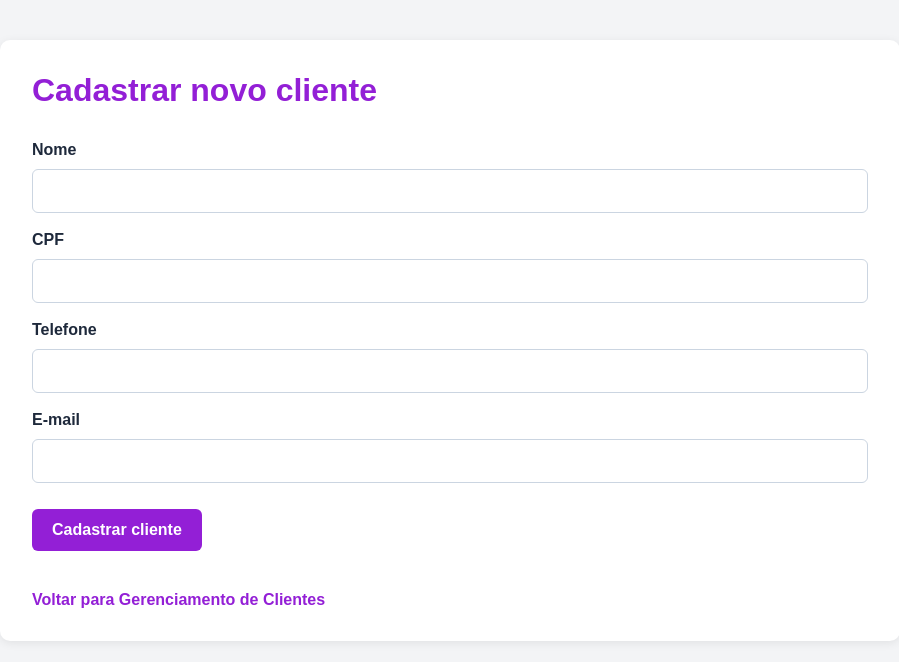
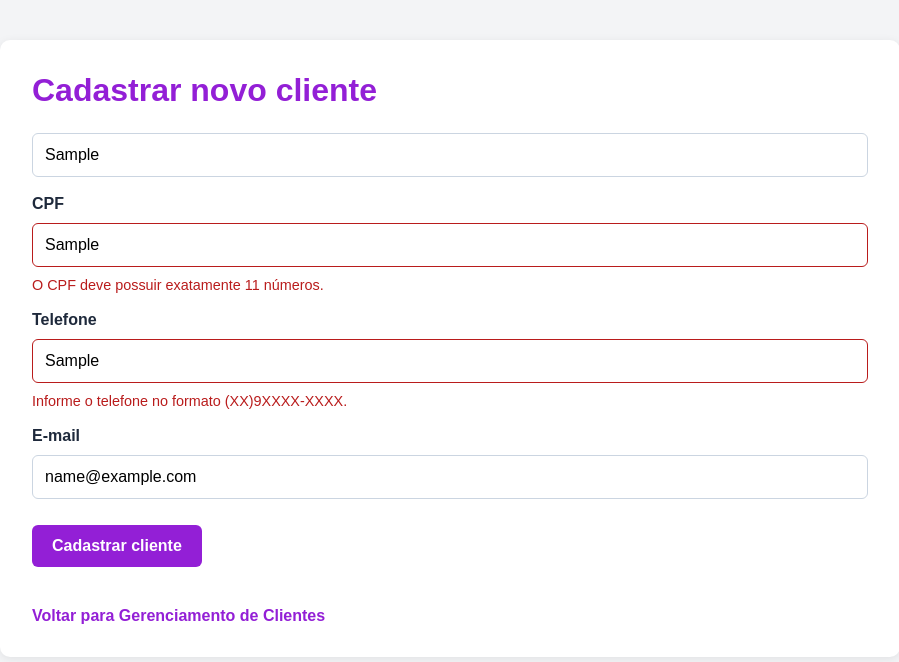
Before and after one commit to dianabriansouza/desenvolvimento-web-III-front, a React (Vite) app: page /clientes/cadastrar in a window 1280 px wide. Both pictures are taken after typing "Sample", "Sample", "Sample", "name@example.com" into the empty fields and a click on the button "Cadastrar cliente". Shown: the top 662 px of the page, without its empty margins (190-1089 px from the left). Built offline with nearby package versions, Linux system fonts and the light colour scheme.

Commit message:
Validação do formulario de cliente

```diff
--- a/package.json
+++ b/package.json
@@ -12,7 +12,8 @@
   "dependencies": {
     "react": "^19.2.8",
     "react-dom": "^19.2.8",
-    "react-router": "^7.18.4"
+    "react-router": "^7.18.4",
+    "react-router-dom": "^7.18.4"
   },
   "devDependencies": {
     "@eslint/js": "^10.0.1",
--- a/src/App.css
+++ b/src/App.css
@@ -151,7 +151,7 @@
   font-size: 2rem;
 }
 
-.pagina-clientes > p {
+.pagina-clientes>p {
   margin-bottom: 24px;
   color: #475569;
   font-size: 1.1rem;
@@ -192,7 +192,7 @@
    LINK PARA VOLTAR
 ================================ */
 
-.pagina-clientes > a {
+.pagina-clientes>a {
   display: inline-block;
   margin-top: 16px;
   color: #931fd6;
@@ -200,7 +200,7 @@
   font-weight: 600;
 }
 
-.pagina-clientes > a:hover {
+.pagina-clientes>a:hover {
   text-decoration: underline;
 }
 
@@ -308,12 +308,15 @@
   }
 }
 
-/* Ações da listagem de clientes */
+/* ============================
+  Ações da listagem de clientes
+  =============================*/
 .acoes-cliente {
   display: flex;
   gap: 12px;
   margin-top: 14px;
 }
+
 .botao-alterar,
 .botao-excluir {
   padding: 10px 16px;
@@ -328,17 +331,44 @@
     background-color 0.2s,
     transform 0.2s;
 }
+
 .botao-alterar {
- background-color: #f59e0b;
+  background-color: #4693f8c9;
 }
+
 .botao-alterar:hover {
- background-color: #d97706;
+  background-color: #4693f8c9;
   transform: translateY(-2px);
 }
+
 .botao-excluir {
- background-color: #dc2626;
+  background-color: #b91c1cb0;
 }
+
 .botao-excluir:hover {
- background-color: #b91c1c;
+  background-color: #b91c1cb0;
   transform: translateY(-2px);
 }
+
+/* =====================
+  Mensagens de validação
+  ======================*/
+.mensagem-erro {
+  color: #b91c1c;
+  font-size: 0.9rem;
+  font-weight: 500;
+}
+
+.formulario-cliente input.campo-invalido {
+  border-color: #b91c1c;
+  outline-color: #fecaca;
+}
+
+.mensagem-sucesso {
+  padding: 12px 16px;
+  background-color: #dcfce7;
+  color: #162f65;
+  border: 1px solid #91c1d4;
+  border-radius: 6px;
+  font-weight: 600;
+}
--- a/src/App.jsx
+++ b/src/App.jsx
@@ -114,16 +114,6 @@ function App() {
 
       <Route
         path="/clientes/listar"
-      element={<ListaClientes clientes={clientes} />}
-      />
-
-      <Route
-      path="/clientes/cadastrar"
-      element={<CadastroCliente aoCadastrar={adicionarCliente} />}
-      />
-
-      <Route
-      path="/clientes/listar"
         element={
           <ListaClientes
             clientes={clientes}
@@ -131,6 +121,17 @@ function App() {
           />
         }
       />
+
+      <Route
+        path="/clientes/cadastrar"
+        element={
+          <CadastroCliente
+            clientes={clientes}
+            aoCadastrar={adicionarCliente}
+          />
+        }
+      />
+
       <Route
         path="/clientes/editar/:id"
         element={
@@ -141,6 +142,7 @@ function App() {
         }
       />
 
+
     </Routes>
   )
 }
--- a/src/pages/CadastroCliente.jsx
+++ b/src/pages/CadastroCliente.jsx
@@ -1,14 +1,88 @@
 import { useState } from 'react'
-import { Link } from 'react-router'
+import { Link } from 'react-router-dom'
 
-function CadastroCliente({ aoCadastrar }) {
+function CadastroCliente({
+    clientes,
+    aoCadastrar,
+}) {
     const [nome, setNome] = useState('')
     const [cpf, setCpf] = useState('')
     const [telefone, setTelefone] = useState('')
     const [email, setEmail] = useState('')
+    const [erros, setErros] = useState({})
+    const [mensagemSucesso, setMensagemSucesso] = useState('')
+
+
+    function limparErro(campo) {
+        setErros((errosAtuais) => ({
+            ...errosAtuais,
+            [campo]: '',
+        }))
+        setMensagemSucesso('')
+    }
+
+    function validarFormulario() {
+        const novosErros = {}
+        const nomeTratado = nome.trim()
+        const emailTratado = email.trim()
+        if (nomeTratado.length < 5) {
+            novosErros.nome =
+                'O nome deve possuir no mínimo 5 caracteres.'
+
+        }
+
+        if (!/^\d{11}$/.test(cpf)) {
+            novosErros.cpf =
+                'O CPF deve possuir exatamente 11 números.'
+
+        }
+
+        const cpfDuplicado = clientes.some(
+            (cliente) => cliente.cpf === cpf
+        )
+
+        if (cpfDuplicado) {
+            novosErros.cpf =
+                'Já existe um cliente cadastrado com este CPF.'
+        }
+
+        if (!/^\(\d{2}\)9\d{4}-\d{4}$/.test(telefone)) {
+            novosErros.telefone =
+                'Informe o telefone no formato (XX)9XXXX-XXXX.'
+
+        }
+
+        if (
+            !/^[^\s@]+@[^\s@]+\.[^\s@]+$/.test(emailTratado)) {
+            novosErros.email =
+                'Informe um endereço de e-mail válido.'
+
+        }
+        const emailDuplicado = clientes.some(
+            (cliente) =>
+                cliente.email.toLowerCase() ===
+                emailTratado.toLowerCase())
+
+        if (emailDuplicado) {
+            novosErros.email =
+                'Já existe um cliente cadastrado com este e-mail.'
+        }
+
+        setErros(novosErros)
+        return Object.keys(novosErros).length === 0
+    }
 
     function cadastrarCliente(evento) {
         evento.preventDefault()
+
+        console.log('Botão CLicado')
+
+        if (!validarFormulario()) {
+            console.log('Formulário Inválido')
+            return
+        }
+
+        console.log('Formulário Válido')
 
         const novoCliente = {
             nome,
@@ -19,8 +93,8 @@ function CadastroCliente({ aoCadastrar }) {
 
         aoCadastrar(novoCliente)
 
-        alert('Cliente cadastrado com sucesso!')
-
+        setMensagemSucesso('Cliente cadastrado com sucesso!')
+        setErros({})
         setNome('')
         setCpf('')
         setTelefone('')
@@ -30,43 +104,84 @@ function CadastroCliente({ aoCadastrar }) {
     return (
         <main className="pagina-clientes">
             <h1>Cadastrar novo cliente</h1>
-
-            <form className="formulario-cliente" onSubmit={cadastrarCliente}>
-                <label htmlFor="nome">Nome</label>
+            {mensagemSucesso && (
+                <p className="mensagem-sucesso">
+                    {mensagemSucesso}
+                </p>
+            )}
+            <form className="formulario-cliente" onSubmit={cadastrarCliente} noValidate>
                 <input
                     id="nome"
                     type="text"
                     value={nome}
-                    onChange={(evento) => setNome(evento.target.value)}
+                    onChange={(evento) => {
+                        setNome(evento.target.value)
+                        limparErro('nome')
+                    }}
+                    className={erros.nome ? 'campo-invalido' : ''}
                     required
                 />
+                {erros.nome && (
+                    <span className="mensagem-erro">
+                        {erros.nome}
+                    </span>
+                )}
 
                 <label htmlFor="cpf">CPF</label>
                 <input
                     id="cpf"
                     type="text"
                     value={cpf}
-                    onChange={(evento) => setCpf(evento.target.value)}
+                    onChange={(evento) => {
+                        setCpf(evento.target.value)
+                        limparErro('cpf')
+                    }}
+                    className={erros.cpf ? 'campo-invalido' : ''}
                     maxLength="11"
                     required
                 />
+                {erros.cpf && (
+                    <span className="mensagem-erro">
+                        {erros.cpf}
+                    </span>
+                )}
 
                 <label htmlFor="telefone">Telefone</label>
                 <input
                     id="telefone"
                     type="text"
                     value={telefone}
-                    onChange={(evento) => setTelefone(evento.target.value)}
+                    onChange={(evento) => {
+                        setTelefone(evento.target.value)
+                        limparErro('telefone')
+                    }}
+                    className={erros.telefone ? 'campo-invalido' : ''}
+                    placeholder="(11)91234-5678"
+                    required
                 />
+                {erros.telefone && (
+                    <span className="mensagem-erro">
+                        {erros.telefone}
+                    </span>
+                )}
 
                 <label htmlFor="email">E-mail</label>
                 <input
                     id="email"
                     type="email"
                     value={email}
-                    onChange={(evento) => setEmail(evento.target.value)}
+                    onChange={(evento) => {
+                        setEmail(evento.target.value)
+                        limparErro('email')
+                    }}
+                    className={erros.email ? 'campo-invalido' : ''}
+                    required
                 />
-
+                {erros.email && (
+                    <span className="mensagem-erro">
+                        {erros.email}
+                    </span>
+                )}
 
                 <button type="submit">Cadastrar cliente</button>
             </form>
@@ -75,5 +190,5 @@ function CadastroCliente({ aoCadastrar }) {
             <Link to="/clientes">Voltar para Gerenciamento de Clientes</Link>
         </main>
     )
-  }
+}
 export default CadastroCliente
--- a/src/pages/EditarCliente.jsx
+++ b/src/pages/EditarCliente.jsx
@@ -1,5 +1,5 @@
 import { useState } from 'react'
-import { Link, useNavigate, useParams } from 'reactrouter'
+import { Link, useNavigate, useParams } from 'react-router-dom'
 
 function EditarCliente({ clientes, aoAlterar }) {
 const { id } = useParams()
--- a/src/pages/ListaClientes.jsx
+++ b/src/pages/ListaClientes.jsx
@@ -19,6 +19,7 @@ function ListaClientes({ clientes, aoExcluir }) {
                         <strong>{cliente.nome}</strong>
                         <span>CPF: {cliente.cpf}</span>
                         <span>E-mail: {cliente.email}</span>
+                        <span>Telefone: {cliente.telefone}</span>
 
                         <div className="acoes-cliente">
                             <Link
```
Also changed, not shown: 1 other file (tests, documents, lock files or other folders). Lines whose indentation alone changed are shown as unchanged.
